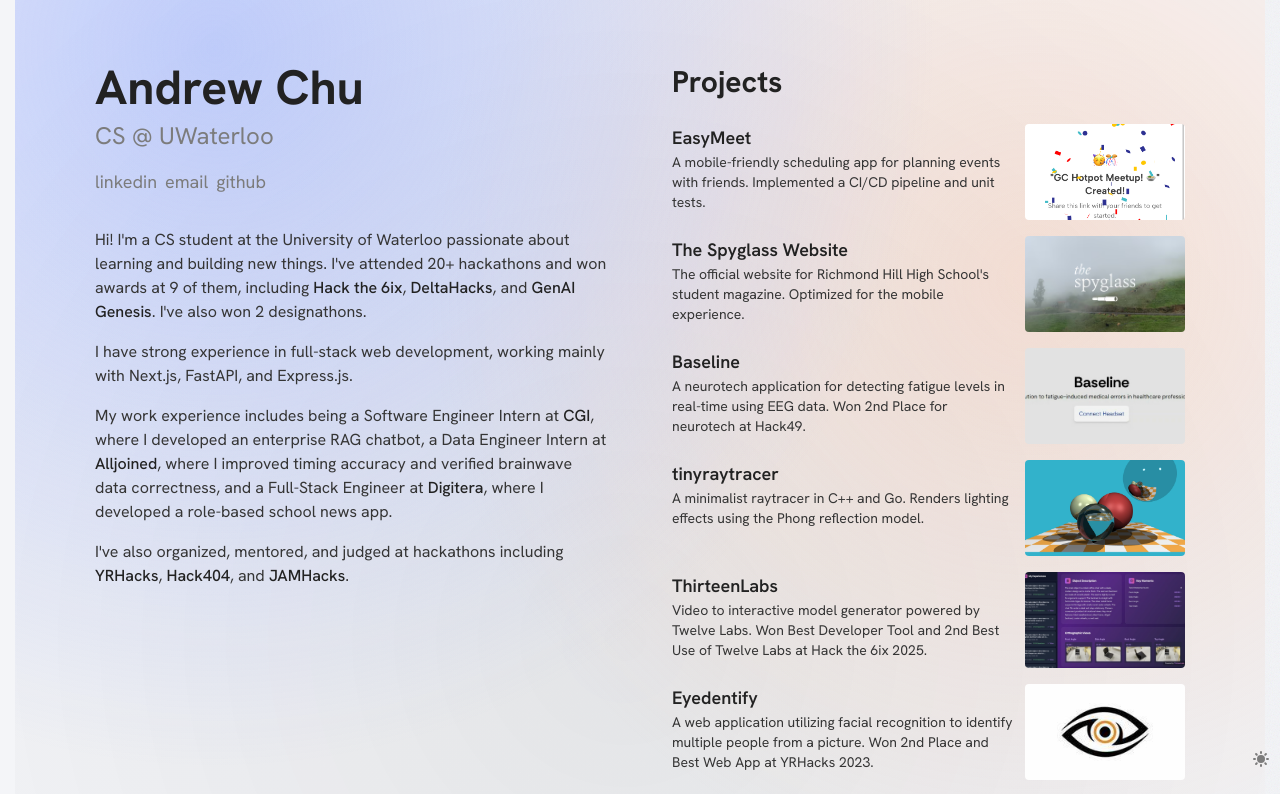
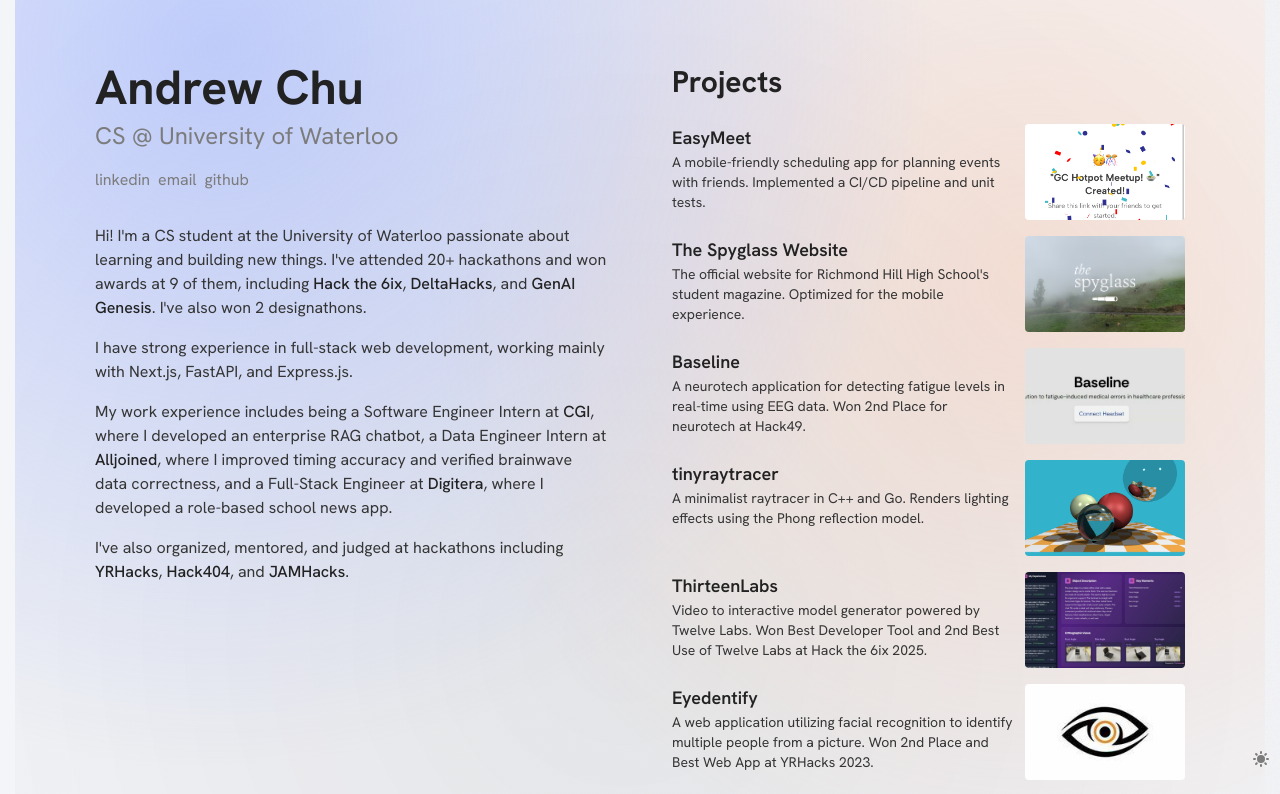
Before and after one commit to andrewchu16/andrewchu.ca, a Next.js app: page / in a window 1280 px wide. Shown: the top 794 px of the page. Built offline with nearby package versions, Linux system fonts and the light colour scheme.

Commit message:
update styles

```diff
--- a/src/app/globals.css
+++ b/src/app/globals.css
@@ -46,7 +46,7 @@ body {
   position: relative;
   min-height: 100vh;
   min-height: 100svh;
-  @apply font-sans selection:bg-neutral-200 dark:selection:bg-neutral-700;
+  @apply font-sans selection:bg-neutral-200/50 dark:selection:bg-neutral-700/50;
 }
 
 body::before {
--- a/src/app/page.tsx
+++ b/src/app/page.tsx
@@ -25,7 +25,7 @@ export default function Home() {
             <div className="mb-8">
               <h1 className="text-4xl sm:text-5xl font-bold mb-2">Andrew Chu</h1>
               <h2 className="text-xl sm:text-2xl text-secondary mb-4">
-                CS @ UWaterloo
+                CS @ University of Waterloo
               </h2>
               <ContactLinks />
             </div>
--- a/src/components/ContactLinks.tsx
+++ b/src/components/ContactLinks.tsx
@@ -8,7 +8,7 @@ export default function ContactLinks() {
           key={link.name}
           href={link.url}
           target={link.target}
-          className="text-lg text-secondary hover:text-primary"
+          className="text-secondary hover:text-primary"
         >
           {link.name.toLowerCase()}
         </a>
--- a/src/components/projects/ProjectItem.tsx
+++ b/src/components/projects/ProjectItem.tsx
@@ -12,13 +12,13 @@ export default function ProjectItem({ project }: ProjectItemProps) {
         href={project.siteUrl || project.projectUrl || "#"}
         target="_blank"
         rel="noopener noreferrer"
-        className="flex gap-3"
+        className="flex gap-3 select-text"
       >
-        <div className="flex-1 min-w-0">
-          <h3 className="text-lg font-semibold text-primary group-hover:underline">
+        <div className="flex-1 min-w-0 select-text">
+          <h3 className="text-lg font-semibold text-primary group-hover:underline select-text transition-colors duration-300 ease-in-out">
             {project.name}
           </h3>
-          <p className="text-body text-sm">{project.description}</p>
+          <p className="text-body text-sm select-text">{project.description}</p>
         </div>
         <div className="flex-shrink-0 w-32 h-20 sm:w-40 sm:h-24 relative rounded overflow-hidden">
           <Image
```
